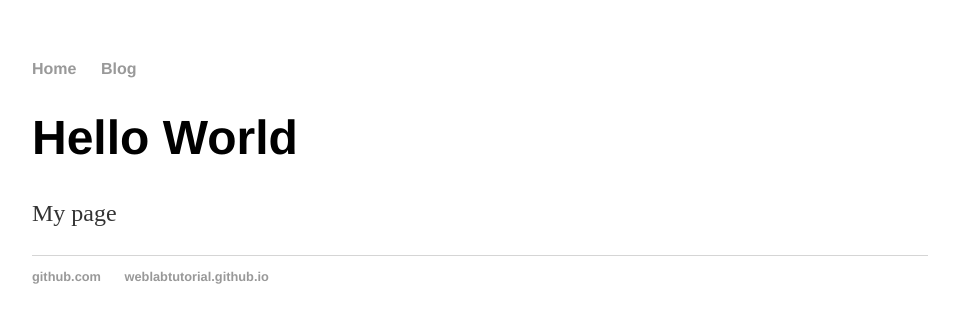
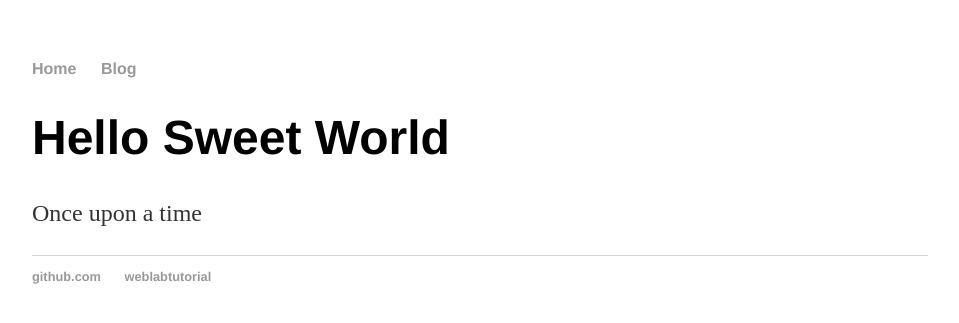
Before and after one commit to abuami/abuami.github.io, a Jekyll site: the page built from index.html, in a window 1280 px wide. Shown: the top 323 px of the page, without its empty margins (160-1119 px from the left). Built offline with Jekyll 4.4.1, drawn with Linux system fonts in a browser that asks for light colours.

Commit message:
Update index.html

```diff
--- a/index.html
+++ b/index.html
@@ -1,25 +1,8 @@
-<!DOCTYPE html>
-<html>
-  <head>
-    <title>Web Programming</title>
-    <link rel="stylesheet" type="text/css" href="/css/main.css">
-  </head>
-  <body>
-    <nav>
-      <ul>
-        <li><a href="/">Home</a></li>
-        <li><a href="/blog">Blog</a></li>
-      </ul>
-    </nav>
-    <div class="container">
-    <div class="blurb">
-      <h1>Hello World</h1>
-      <p>My page</p>
-      <footer>
-        <ul>
-          <li><a href="https://github.com/weblabtutorial">github.com</a></li>
-          <li><a href="https://weblabtutorial.github.io">weblabtutorial.github.io</a></li>
-        </ul>
-      </footer>
-  </body>
-</html>
+---
+layout: default
+title: Web Programming
+---
+<div class="blurb">
+  <h1>Hello Sweet World</h1>
+  <p>Once upon a time</p>
+</div>
```
